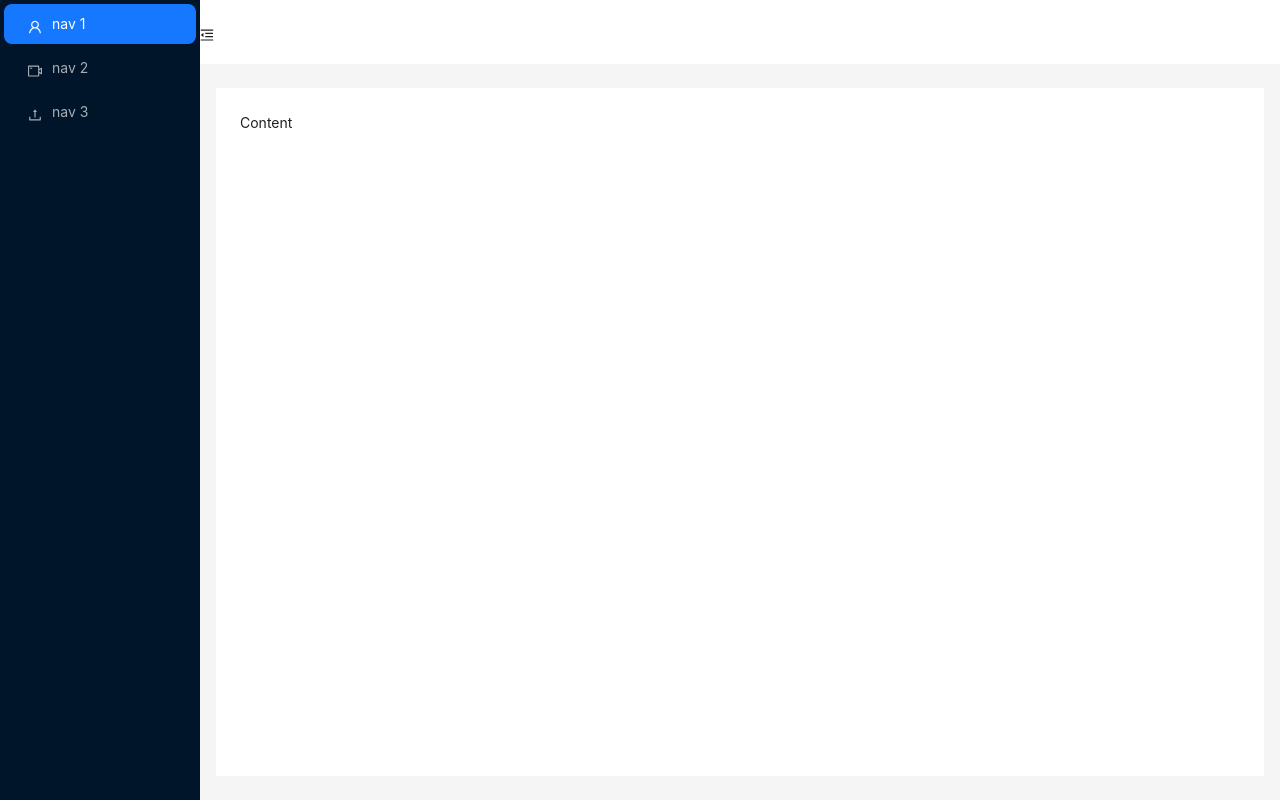
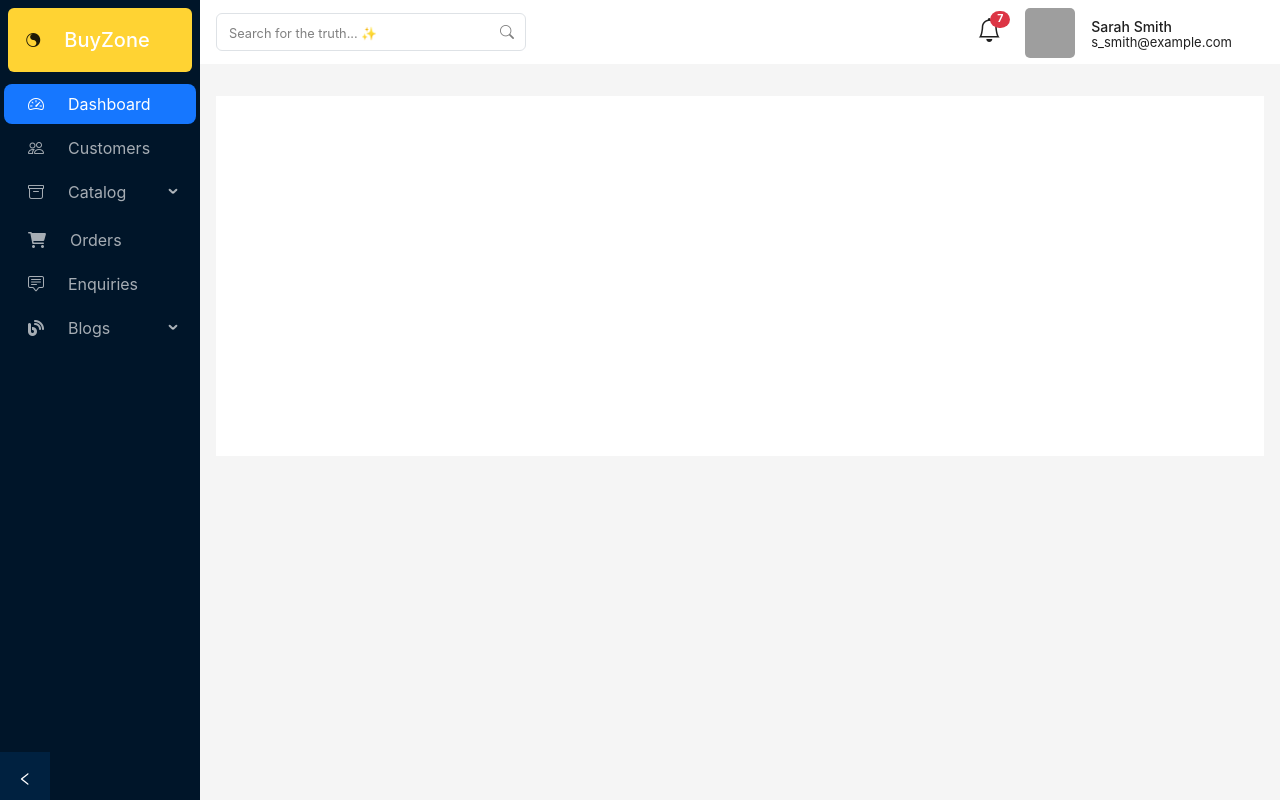
Before and after one commit to Ejay02/eCommerce-Admin, a Vue app: page /admin in a window 1280 px wide. Built offline with nearby package versions, Linux system fonts and the light colour scheme; grey boxes are pictures that could not be loaded.

Commit message:
WIP:Admin UI Setup

```diff
--- a/index.html
+++ b/index.html
@@ -21,6 +21,10 @@
     <link
       rel="stylesheet"
       href="https://cdnjs.cloudflare.com/ajax/libs/font-awesome/6.2.0/css/all.min.css"
+    />
+    <link
+      rel="stylesheet"
+      href="https://cdn.jsdelivr.net/npm/bootstrap-icons@1.11.3/font/bootstrap-icons.min.css"
     />
   </head>
   <body>
--- a/src/assets/main.css
+++ b/src/assets/main.css
@@ -14,5 +14,48 @@ body {
 }
 
 /*======================
-    404 Page
+   Layout
 =======================*/
+main {
+  overflow-y: scroll;
+}
+
+.ant-layout-sider {
+  flex: 0 0 250px;
+  max-width: 250px;
+  min-width: 250px;
+  width: 250px;
+}
+
+.ant-layout-sider-collapsed,
+.ant-layout-sider-trigger {
+  flex: 0 0 80px !important;
+  max-width: 50px !important;
+  min-width: 20px !important;
+  width: 80px !important;
+}
+
+.logo {
+  background-color: #ffd333 !important;
+  margin: 0;
+  height: 64px;
+}
+
+.ant-menu-title-content {
+  font-size: 16px !important;
+}
+
+.ant-layout-header h5 {
+  line-height: 20px;
+  font-size: 14px;
+}
+
+.ant-layout-header p {
+  line-height: 10px;
+  font-size: 13px;
+}
+
+.ant-layout-header div .badge {
+  top: 12px;
+  right: -9px;
+}
--- a/src/components/mainLayout.vue
+++ b/src/components/mainLayout.vue
@@ -1,83 +1,253 @@
 <template>
-  <a-layout>
-    <a-layout-sider v-model:collapsed="collapsed" :trigger="null" collapsible>
-      <div class="logo" />
+  <a-layout style="min-height: 100vh" class="home">
+    <a-layout-sider v-model:collapsed="collapsed" collapsible>
+      <div
+        class="logo m-2 rounded d-flex align-items-center justify-content-center"
+      >
+        <i class="bi bi-brilliance"></i>
+        <h2 v-if="!collapsed" class="fs-5 text-center text-white py-3 m-4">
+          <span>BuyZone</span>
+        </h2>
+      </div>
+
+      <!--  -->
       <a-menu v-model:selectedKeys="selectedKeys" theme="dark" mode="inline">
+        <!-- dash -->
         <a-menu-item key="1">
-          <user-outlined />
-          <span>nav 1</span>
+          <router-link to="/admin/dashboard" style="text-decoration: none">
+            <i class="bi bi-speedometer2"></i>
+            <span class="m-4">Dashboard</span>
+          </router-link>
         </a-menu-item>
+
+        <!-- cust -->
         <a-menu-item key="2">
-          <video-camera-outlined />
-          <span>nav 2</span>
+          <router-link to="/admin/customers" style="text-decoration: none">
+            <i class="bi bi-people"></i>
+            <span class="m-4">Customers</span>
+          </router-link>
         </a-menu-item>
-        <a-menu-item key="3">
-          <upload-outlined />
-          <span>nav 3</span>
+
+        <!-- catalog -->
+        <a-sub-menu key="sub1">
+          <template #title>
+            <span>
+              <i class="bi bi-archive"></i>
+              <span class="m-4">Catalog</span>
+            </span>
+          </template>
+          <a-menu-item key="3">
+            <router-link
+              to="/admin/product"
+              class=""
+              style="text-decoration: none"
+            >
+              <i class="bi bi-database-add"></i>
+
+              <span class="m-2">Add Product</span>
+            </router-link>
+          </a-menu-item>
+
+          <a-menu-item key="4">
+            <router-link to="/admin/product-list" style="text-decoration: none">
+              <i class="bi bi-card-list"></i>
+              <span class="m-4">Product List</span>
+            </router-link>
+          </a-menu-item>
+
+          <!-- brand -->
+          <a-menu-item key="5">
+            <router-link to="/admin/brand" style="text-decoration: none">
+              <i class="fa-brands fa-pied-piper-alt"></i>
+              <span class="m-4">Brand</span>
+            </router-link>
+          </a-menu-item>
+          <a-menu-item key="6">
+            <router-link to="/admin/brand-list" style="text-decoration: none">
+              <i class="fa-solid fa-clipboard-list"></i>
+              <span class="m-4">Brand List</span>
+            </router-link>
+          </a-menu-item>
+
+          <!-- category -->
+          <a-menu-item key="7">
+            <router-link to="/admin/category" style="text-decoration: none">
+              <i class="bi bi-collection"></i>
+              <span class="m-4">Category</span>
+            </router-link>
+          </a-menu-item>
+          <a-menu-item key="8">
+            <router-link
+              to="/admin/category-list"
+              style="text-decoration: none"
+            >
+              <i class="fa-solid fa-layer-group"></i>
+              <span class="m-4">Category List</span>
+            </router-link>
+          </a-menu-item>
+
+          <!-- color -->
+          <a-menu-item key="7">
+            <router-link to="/admin/color" style="text-decoration: none">
+              <i class="bi bi-palette"></i>
+              <span class="m-4">Color</span>
+            </router-link>
+          </a-menu-item>
+          <a-menu-item key="8">
+            <router-link to="/admin/color-list" style="text-decoration: none">
+              <i class="fa-solid fa-list"></i>
+              <span class="m-4">Color List</span>
+            </router-link>
+          </a-menu-item>
+          <!--  -->
+        </a-sub-menu>
+
+        <!-- orders -->
+        <a-menu-item key="9">
+          <span>
+            <i class="fa-solid fa-cart-shopping"></i>
+            <span class="m-4">Orders</span>
+          </span>
         </a-menu-item>
+
+        <!-- enquiry -->
+        <a-menu-item key="9">
+          <router-link to="/admin/enquiries" style="text-decoration: none">
+            <i class="bi bi-chat-square-text"></i>
+            <span class="m-4">Enquiries</span>
+          </router-link>
+        </a-menu-item>
+
+        <!-- blog -->
+        <a-sub-menu key="sub2">
+          <template #title>
+            <span>
+              <i class="fa-solid fa-blog"></i>
+              <span class="m-4">Blogs</span>
+            </span>
+          </template>
+          <a-menu-item key="6">
+            <router-link to="/admin/blog" style="text-decoration: none">
+              <i class="bi bi-file-plus"></i>
+              <span class="m-4">Add Blog</span>
+            </router-link>
+          </a-menu-item>
+          <a-menu-item key="6">
+            <router-link to="/admin/blog-list" style="text-decoration: none">
+              <i class="bi bi-list"></i>
+              <span class="m-4">Blog List</span>
+            </router-link>
+          </a-menu-item>
+          <a-menu-item key="8">
+            <router-link
+              to="/admin/blog-category"
+              style="text-decoration: none"
+            >
+              <i class="fa-solid fa-plus"></i>
+              <span class="m-4">Add Blog Category</span>
+            </router-link>
+          </a-menu-item>
+          <a-menu-item key="8">
+            <router-link
+              to="/admin/blog-category-list"
+              style="text-decoration: none"
+            >
+              <i class="bi bi-list-nested"></i>
+              <span class="m-4">Blog Category List</span>
+            </router-link>
+          </a-menu-item>
+        </a-sub-menu>
       </a-menu>
     </a-layout-sider>
     <a-layout>
-      <a-layout-header style="background: #fff; padding: 0">
-        <menu-unfold-outlined
-          v-if="collapsed"
-          class="trigger"
-          @click="() => (collapsed = !collapsed)"
-        />
-        <menu-fold-outlined
-          v-else
-          class="trigger"
-          @click="() => (collapsed = !collapsed)"
-        />
+      <!-- head -->
+      <a-layout-header
+        style="background: #fff; padding: 0"
+        class="d-flex justify-content-between ps-3 pe-5"
+      >
+        <div class="row gap-4 align-items-center">
+          <div class="col-auto position-relative">
+            <input
+              type="search"
+              id="search"
+              class="form-control pe-5 align-items-center"
+              aria-describedby="passwordHelpInline"
+              placeholder="Search for the truth... ✨"
+            />
+            <i
+              class="bi bi-search position-absolute top-50 end-0 translate-middle-y me-4"
+            ></i>
+          </div>
+        </div>
+
+        <!-- end -->
+        <div class="d-flex gap-4 align-items-center">
+          <!-- notification -->
+          <div class="position-relative">
+            <i class="bi bi-bell fs-4"></i>
+            <span class="badge bg-danger rounded-circle position-absolute">
+              7</span
+            >
+          </div>
+
+          <div class="d-flex gap-3 align-items-center">
+            <!-- avatar -->
+            <div class="">
+              <img
+                src="https://img.freepik.com/free-psd/3d-illustration-person-with-sunglasses_23-2149436188.jpg?w=996&t=st=1720677670~exp=1720678270~hmac=bd0a8555318a3758fb6cc4695bacb17878a47ebd3e0578a9cd5705f173ef5d12"
+                alt="user image"
+                style="width: 50px; height: 50px; border-radius: 5px"
+              />
+            </div>
+            <!-- deets -->
+            <div class="">
+              <h5 class="mb-0">Sarah Smith</h5>
+              <p class="mb-0">s_smith@example.com</p>
+            </div>
+          </div>
+        </div>
       </a-layout-header>
-      <a-layout-content
-        :style="{
-          margin: '24px 16px',
-          padding: '24px',
-          background: '#fff',
-          minHeight: '280px',
-        }"
-      >
-        Content
+
+      <!-- body -->
+      <a-layout-content style="margin: 0 16px">
+        <a-breadcrumb style="margin: 16px 0"> </a-breadcrumb>
+        <div
+          :style="{ padding: '24px', background: '#fff', minHeight: '360px' }"
+        >
+          <router-view />
+        </div>
       </a-layout-content>
     </a-layout>
   </a-layout>
 </template>
-
 <script setup>
 import { ref } from "vue";
-import {
-  UserOutlined,
-  VideoCameraOutlined,
-  UploadOutlined,
-  MenuUnfoldOutlined,
-  MenuFoldOutlined,
-} from "@ant-design/icons-vue";
 
+const collapsed = ref(false);
 const selectedKeys = ref(["1"]);
-const collapsed = ref(false);
 </script>
 
-<style>
-#components-layout-demo-custom-trigger .trigger {
-  font-size: 18px;
-  line-height: 64px;
-  padding: 0 24px;
-  cursor: pointer;
-  transition: color 0.3s;
-}
-
-#components-layout-demo-custom-trigger .trigger:hover {
-  color: #1890ff;
-}
-
-#components-layout-demo-custom-trigger .logo {
+<style scoped>
+#components-layout-demo-side .logo {
   height: 32px;
+  margin: 16px;
   background: rgba(255, 255, 255, 0.3);
-  margin: 16px;
 }
 
 .site-layout .site-layout-background {
   background: #fff;
 }
+
+[data-theme="dark"] .site-layout .site-layout-background {
+  background: #141414;
+}
+
+#search::placeholder {
+  color: gray;
+  font-size: 0.8em;
+}
+
+.bi-search {
+  color: gray;
+}
 </style>
--- a/src/main.js
+++ b/src/main.js
@@ -5,6 +5,7 @@ import { createPinia } from "pinia";
 import App from "./App.vue";
 import router from "./router";
 import Antd from "ant-design-vue";
+import 'ant-design-vue/dist/reset.css';
 
 createApp(App)
   .use(createPinia())
--- a/src/pages/forgotPassword.vue
+++ b/src/pages/forgotPassword.vue
@@ -1,5 +1,6 @@
 <template>
   <div class="login py-5">
+    <br />
     <br />
     <br />
     <br />
@@ -17,13 +18,9 @@
           />
         </a-space>
 
-
         <!-- Button -->
         <div class="text-left">
-          <button
-            class="btn border-0 px-3 py-2 text-white fw-bold w-100"
-            type="submit"
-          >
+          <button class="btn border-0 px-3 py-2 fw-bold w-100" type="submit">
             Send Link
           </button>
         </div>
@@ -39,7 +36,6 @@ const email = ref("");
 
 const onSubmit = () => {
   console.log("Email:", email.value);
-
 };
 </script>
 
@@ -52,4 +48,13 @@ const onSubmit = () => {
 .btn {
   background-color: #ffd333;
 }
+
+.login p {
+  color: gray;
+  font-size: 12px;
+}
+
+.login h3 {
+  font-size: 20px;
+}
 </style>
--- a/src/pages/login.vue
+++ b/src/pages/login.vue
@@ -1,7 +1,5 @@
 <template>
   <div class="login py-5">
-    <br />
-    <br />
     <br />
 
     <div class="my-5 w-25 bg-white rounded-3 mx-auto p-4">
@@ -41,13 +39,15 @@
               </label>
             </div>
           </div>
-          <router-link to="/forgot-password">Forgot password?</router-link>
+          <router-link to="/forgot-password">
+            <span class="forgot"> Forgot Password? </span>
+          </router-link>
         </div>
         <!-- Button -->
         <router-link to="/admin">
-          <div class="text-left">
+          <div class="mt-3">
             <button
-              class="btn border-0 px-3 py-2 text-white fw-bold w-100 text-center"
+              class="btn border-0 px-3 py-2 fw-bold w-100 text-center"
               type="submit"
             >
               Log In
@@ -59,7 +59,7 @@
       <!-- continue -->
       <div class="or-continue">
         <hr class="line" />
-        <span class="text-center capitalize">or continue with</span>
+        <span class="text-center text-uppercase">or continue with</span>
         <hr class="line" />
       </div>
 
@@ -72,7 +72,7 @@
           <i class="fa-brands fa-google me-1"></i> Google
         </button>
         <button
-          class="btn d-flex border-0 fw-bold text-center align-items-center"
+          class="btn d-flex border-0 fw-bold text-center align-items-center text-wrap"
           type="submit"
         >
           <i class="fa-brands fa-facebook me-1"></i> Facebook
@@ -106,10 +106,20 @@ const onSubmit = () => {
   min-height: 100vh;
 }
 
+.login p,
+.login label {
+  color: gray;
+  font-size: 12px;
+}
+
+.login h3 {
+  font-size: 20px;
+}
+
 .btn {
   background-color: #ffd333;
   width: 32%;
-  font-size: 14px;
+  font-size: 13px;
 }
 
 .or-continue {
@@ -119,6 +129,11 @@ const onSubmit = () => {
   gap: 1rem;
   margin: 1rem 0;
   color: gray;
+}
+
+.or-continue span,
+.forgot {
+  font-size: 12px;
 }
 
 .line {
--- a/src/pages/resetPassword.vue
+++ b/src/pages/resetPassword.vue
@@ -33,10 +33,7 @@
         </a-space>
 
         <div class="text-left">
-          <button
-            class="btn border-0 px-3 py-2 text-white fw-bold w-100"
-            type="submit"
-          >
+          <button class="btn border-0 px-3 py-2 fw-bold w-100" type="submit">
             Reset
           </button>
         </div>
@@ -66,4 +63,13 @@ const onSubmit = () => {
 .btn {
   background-color: #ffd333;
 }
+
+.login h3 {
+  font-size: 20px;
+}
+
+.login p {
+  color: gray;
+  font-size: 12px;
+}
 </style>
```
